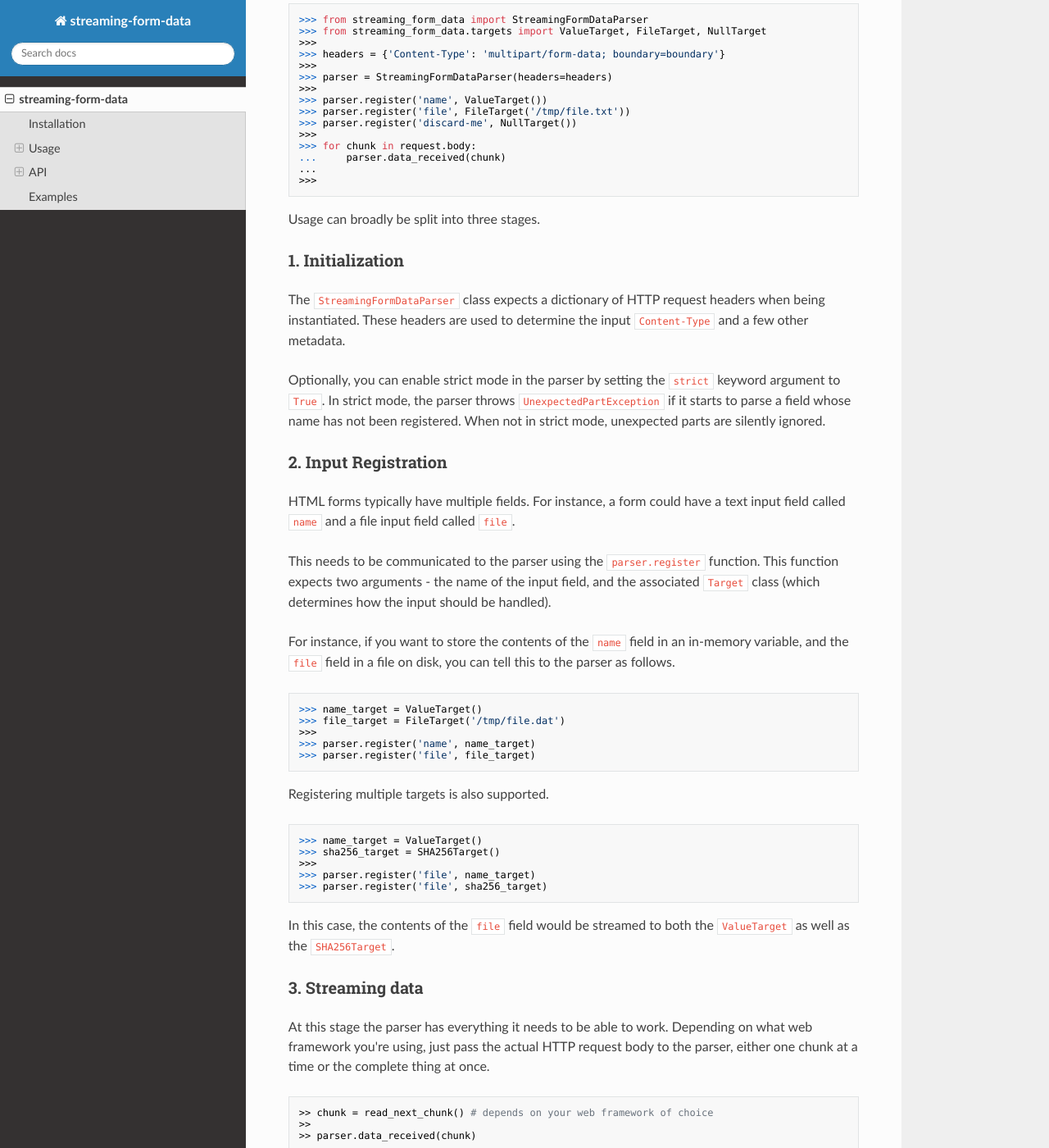
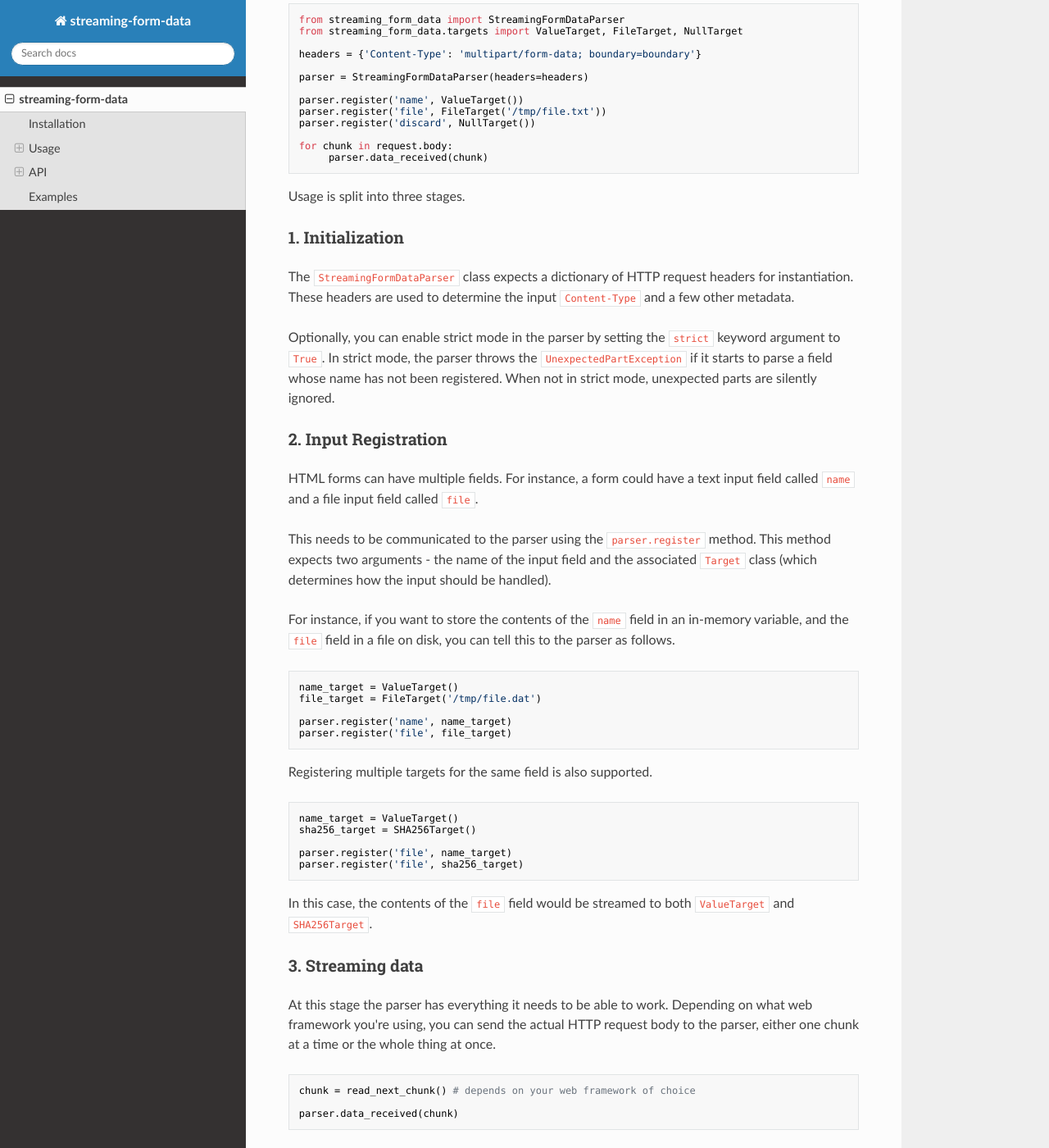
Before and after one commit to siddhantgoel/streaming-form-data, an MkDocs documentation site: the page built from docs/index.md, in a window 1280 px wide and 1400 px high, scrolled down 686 px. Shown: the whole window at 82% size. Built offline with MkDocs 1.6.1, drawn with Linux system fonts in a browser that asks for light colours; nearby versions of some CDN libraries; some of the changed text lies outside the part shown.

Commit message:
docs; update documentation

````diff
--- a/docs/index.md
+++ b/docs/index.md
@@ -5,10 +5,9 @@
 `streaming_form_data` provides a Python parser for parsing `multipart/form-data` input
 chunks (the most commonly used encoding when submitting data through HTML forms).
 
-Chunk size is determined by the API user, but currently there are no
-restrictions on what the chunk size should be, since the parser works
-byte-by-byte (which means that passing the entire input as a single chunk should
-also work).
+Chunk size is determined by the API user, but currently there are no restrictions on
+what the chunk size should be, since the parser works byte-by-byte (which means that
+passing the entire input as a single chunk should also work).
 
 ## Installation
 
@@ -19,86 +18,85 @@
 The core parser is written in `Cython`, which is a superset of Python that compiles the
 input down to a C extension which can then be imported in normal Python code.
 
-The compiled C parser code is included in the PyPI package, hence the
-installation requires a working C compiler.
+The PyPI package includes a pre-built binary wheel for Windows, macOS and Linux. If
+you'd like to install from the source code, the compiled C parser code is also included
+in the PyPI package.
 
 ## Usage
 
 ```python
->>> from streaming_form_data import StreamingFormDataParser
->>> from streaming_form_data.targets import ValueTarget, FileTarget, NullTarget
->>>
->>> headers = {'Content-Type': 'multipart/form-data; boundary=boundary'}
->>>
->>> parser = StreamingFormDataParser(headers=headers)
->>>
->>> parser.register('name', ValueTarget())
->>> parser.register('file', FileTarget('/tmp/file.txt'))
->>> parser.register('discard-me', NullTarget())
->>>
->>> for chunk in request.body:
-...     parser.data_received(chunk)
-...
->>>
+from streaming_form_data import StreamingFormDataParser
+from streaming_form_data.targets import ValueTarget, FileTarget, NullTarget
+
+headers = {'Content-Type': 'multipart/form-data; boundary=boundary'}
+
+parser = StreamingFormDataParser(headers=headers)
+
+parser.register('name', ValueTarget())
+parser.register('file', FileTarget('/tmp/file.txt'))
+parser.register('discard', NullTarget())
+
+for chunk in request.body:
+     parser.data_received(chunk)
 ```
 
-Usage can broadly be split into three stages.
+Usage is split into three stages.
 
 ### 1. Initialization
 
-The `StreamingFormDataParser` class expects a dictionary of HTTP request headers when
-being instantiated. These headers are used to determine the input `Content-Type` and a
-few other metadata.
+The `StreamingFormDataParser` class expects a dictionary of HTTP request headers for
+instantiation. These headers are used to determine the input `Content-Type` and a few
+other metadata.
 
 Optionally, you can enable strict mode in the parser by setting the `strict` keyword
-argument to `True`. In strict mode, the parser throws `UnexpectedPartException` if it
-starts to parse a field whose name has not been registered. When not in strict mode,
+argument to `True`. In strict mode, the parser throws the `UnexpectedPartException` if
+it starts to parse a field whose name has not been registered. When not in strict mode,
 unexpected parts are silently ignored.
 
 ### 2. Input Registration
 
-HTML forms typically have multiple fields. For instance, a form could have a text input
-field called `name` and a file input field called `file`.
+HTML forms can have multiple fields. For instance, a form could have a text input field
+called `name` and a file input field called `file`.
 
-This needs to be communicated to the parser using the `parser.register` function. This
-function expects two arguments - the name of the input field, and the associated
-`Target` class (which determines how the input should be handled).
+This needs to be communicated to the parser using the `parser.register` method. This
+method expects two arguments - the name of the input field and the associated `Target`
+class (which determines how the input should be handled).
 
 For instance, if you want to store the contents of the `name` field in an in-memory
 variable, and the `file` field in a file on disk, you can tell this to the parser as
 follows.
 
 ```python
->>> name_target = ValueTarget()
->>> file_target = FileTarget('/tmp/file.dat')
->>>
->>> parser.register('name', name_target)
->>> parser.register('file', file_target)
+name_target = ValueTarget()
+file_target = FileTarget('/tmp/file.dat')
+
+parser.register('name', name_target)
+parser.register('file', file_target)
 ```
 
-Registering multiple targets is also supported.
+Registering multiple targets for the same field is also supported.
 
 ```python
->>> name_target = ValueTarget()
->>> sha256_target = SHA256Target()
->>>
->>> parser.register('file', name_target)
->>> parser.register('file', sha256_target)
+name_target = ValueTarget()
+sha256_target = SHA256Target()
+
+parser.register('file', name_target)
+parser.register('file', sha256_target)
 ```
 
-In this case, the contents of the `file` field would be streamed to both the
-`ValueTarget` as well as the `SHA256Target`.
+In this case, the contents of the `file` field would be streamed to both `ValueTarget`
+and `SHA256Target`.
 
 ### 3. Streaming data
 
-At this stage the parser has everything it needs to be able to work. Depending
-on what web framework you're using, just pass the actual HTTP request body to
-the parser, either one chunk at a time or the complete thing at once.
+At this stage the parser has everything it needs to be able to work. Depending on what
+web framework you're using, you can send the actual HTTP request body to the parser,
+either one chunk at a time or the whole thing at once.
 
 ```python
->> chunk = read_next_chunk() # depends on your web framework of choice
->>
->> parser.data_received(chunk)
+chunk = read_next_chunk() # depends on your web framework of choice
+
+parser.data_received(chunk)
 ```
 
 ## API
@@ -145,7 +144,7 @@
 in memory.
 
 ```python
->>> target = SHA256Target()
+target = SHA256Target()
 ```
 
 #### `NullTarget`
@@ -153,7 +152,7 @@
 `NullTarget` objects discard the input completely.
 
 ```python
->>> target = NullTarget()
+target = NullTarget()
 ```
 
 #### `S3Target`
@@ -161,7 +160,7 @@
 `S3Target` objects stream the contents of a file to an S3 bucket.
 
 ```python
->>> target = S3Target("s3://<bucket>/path/to/key", "wb")
+target = S3Target("s3://<bucket>/path/to/key", "wb")
 ```
 
 #### `GCSTarget`
@@ -169,7 +168,7 @@
 `GCSTarget` objects stream the contents of a file to a Google Cloud Storage bucket.
 
 ```python
->>> target = GCSTarget("gs://<bucket>/path/to/key", "wb")
+target = GCSTarget("gs://<bucket>/path/to/key", "wb")
 ```
 
 #### `CSVTarget`
@@ -177,7 +176,7 @@
 `CSVTarget` objects process and release CSV lines in chunks.
 
 ```python
->>> target = CSVTarget()
+target = CSVTarget()
 ```
 
 #### `ListTarget`
@@ -185,42 +184,69 @@
 `ListTarget` objects store the input in an in-memory list of bytes.
 
 ```python
->>> target = ListTarget()
+target = ListTarget()
 ```
+
+#### `MultipleTargets`
+
+`MultipleTargets` objects allow you to handle the case when a user uploads multiple
+files for the same field. The class expects a single `next_target` parameter which
+should be a `Callable` that returns another `Target` instance every time it's called.
+
+Here's an example snippet:
+
+```python
+from streaming_form_data.targets import FileTarget
+
+class _next_target:
+    def __init__(self):
+        self._index = 0
+
+    def __call__(self):
+        return FileTarget(filename=f"{self._index}.dat")
+
+# next_target is a callable that returns a new FileTarget every time it's called
+next_target = _next_target()
+
+target = MultipleTargets(next_target)
+```
+
+With this in place, every time the parser sees a new part with the name `files`, it will
+instantiate a new `FileTarget` with a different filename and start streaming the data
+into this new target.
 
 #### Custom `Target` classes
 
 It's possible to define custom targets for your specific use case by inheriting the
 `streaming_form_data.targets.BaseTarget` class and overriding the `on_data_received`
-function.
+method.
 
 ```python
->>> from streaming_form_data.targets import BaseTarget
->>>
->>> class CustomTarget(BaseTarget):
-...     def on_data_received(self, chunk):
-...         do_something(chunk)
+from streaming_form_data.targets import BaseTarget
+
+class CustomTarget(BaseTarget):
+     def on_data_received(self, chunk):
+         do_something(chunk)
 ```
 
 If the `Content-Disposition` header included the `filename` directive, this value will
-be available as the `self.multipart_filename` attribute in `Target` classes.
-
+be available as the `self.multipart_filename` attribute in `Target` instances.
 Similarly, if the `Content-Type` header is available for the uploaded files, this value
 will be available as the `self.multipart_content_type` attribute in `Target` classes.
 
 ### `Validator` classes
 
-`Target` classes accept a `validator` callable when being instantiated. Every time
+`Target` classes accept a `validator` callable at instantiation time. Every time
 `data_received` is called with a given `chunk`, the target runs this `chunk` through the
 given callable.
 
-This is useful for performing certain validation tasks like making sure the input size
-is not exceeding a certain value. This is shown in the following code snippet.
+This is useful for performing specific validation tasks like making sure the input size
+is not exceeding a certain value. For instance,
 
 ```python
->>> from streaming_form_data.targets import ValueTarget
->>>
->>> target = ValueTarget(validator=MaxSizeValidator(100))
+from streaming_form_data.targets import ValueTarget
+
+target = ValueTarget(validator=MaxSizeValidator(100))
 ```
 
 ### Exceptions
````
Also changed, not shown: other parts of docs/index.md (+11 -10 lines).
